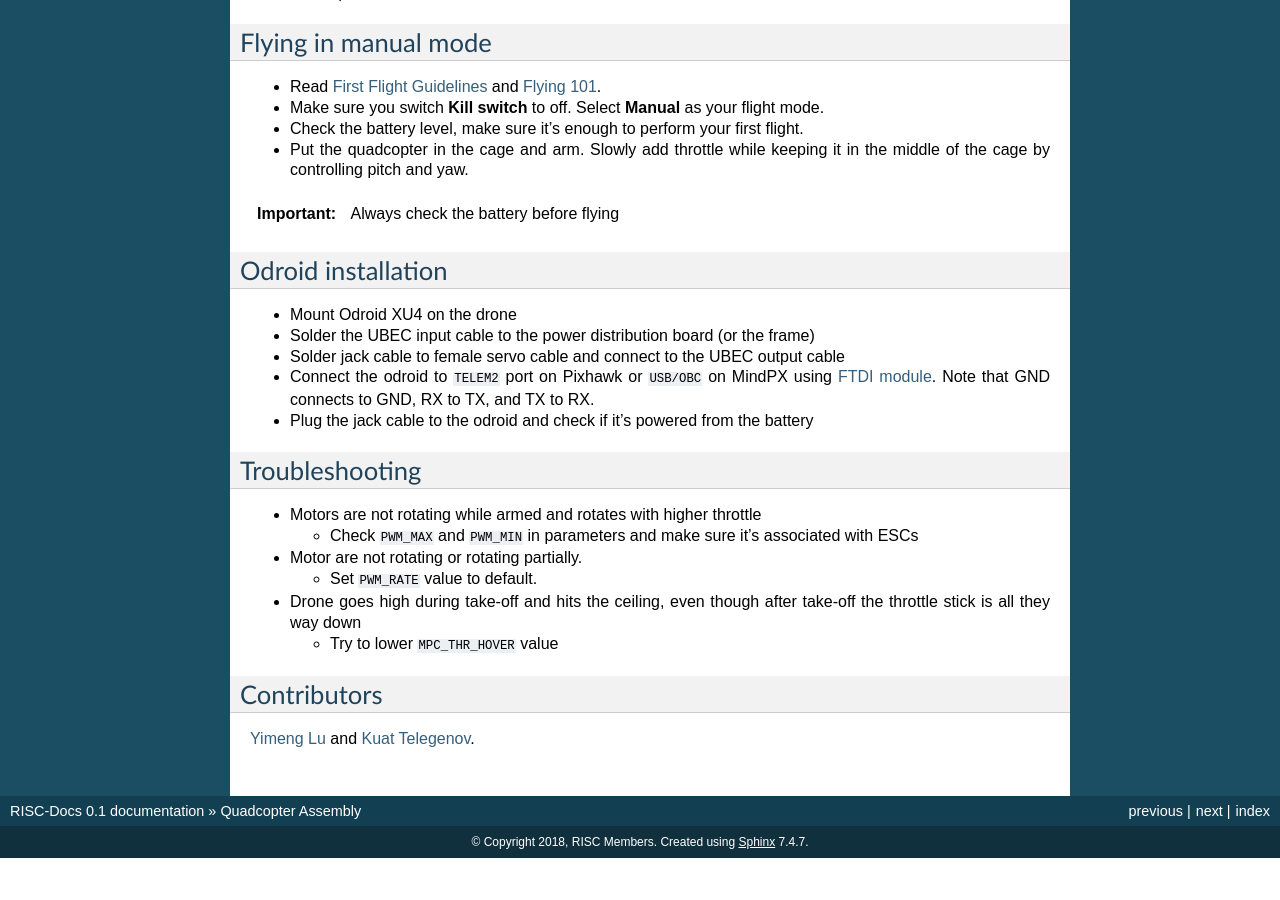
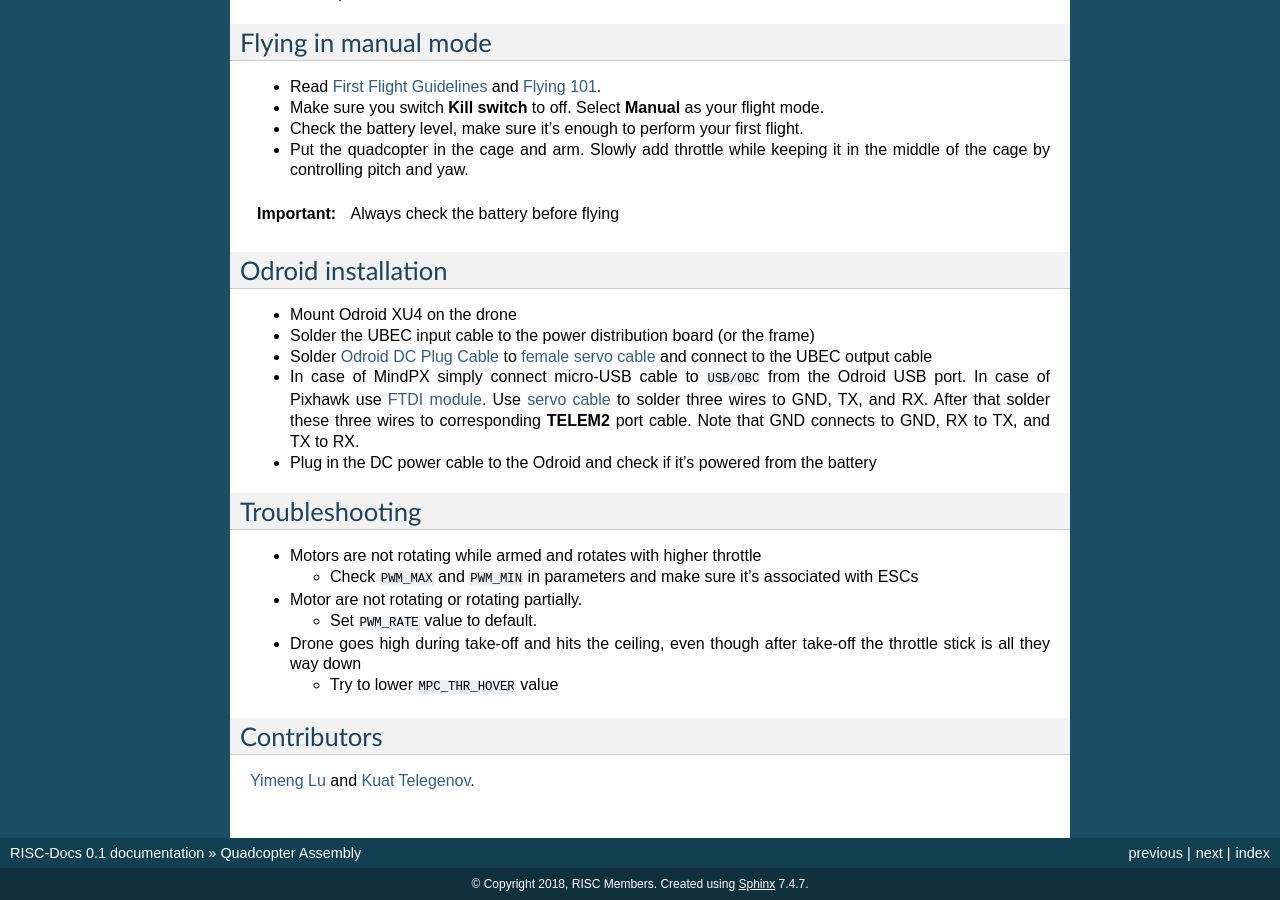
Before and after one commit to risckaust/risc-documentations, a Sphinx documentation site: the page built from docs/source/1-quadcopter-assembly.rst, in a window 1280 px wide and 900 px high, scrolled down 6250 px. Built offline with Sphinx 7.4.7, drawn with Linux system fonts in a browser that asks for light colours; pages that are not in the unit, such as notebooks, are missing from menus; before the commit the page ends 7108 px from its top, so only the background shows below that.

Commit message:
minor changes

```diff
--- a/docs/source/1-quadcopter-assembly.rst
+++ b/docs/source/1-quadcopter-assembly.rst
@@ -247,11 +247,11 @@ Odroid installation
 
 - Solder the UBEC input cable to the power distribution board (or the frame)
 
-- Solder jack cable to female servo cable and connect to the UBEC output cable
+- Solder `Odroid DC Plug Cable <https://www.hardkernel.com/shop/dc-plug-cable-assembly-5-5mm/>`_ to `female servo cable <https://www.sparkfun.com/products/8738>`_ and connect to the UBEC output cable
 
-- Connect the odroid to ``TELEM2`` port on Pixhawk or ``USB/OBC`` on MindPX using `FTDI module <https://www.ftdichip.com/Support/Documents/DataSheets/Cables/DS_TTL-232R_PCB.pdf>`_. Note that GND connects to GND, RX to TX, and TX to RX.
+- In case of MindPX simply connect micro-USB cable to ``USB/OBC`` from the Odroid USB port. In case of Pixhawk use `FTDI module <https://www.ftdichip.com/Support/Documents/DataSheets/Cables/DS_TTL-232R_PCB.pdf>`_. Use `servo cable <https://www.sparkfun.com/products/8738>`_ to solder three wires to GND, TX, and RX. After that solder these three wires to corresponding **TELEM2** port cable. Note that GND connects to GND, RX to TX, and TX to RX.
 
-- Plug the jack cable to the odroid and check if it's powered from the battery
+- Plug in the DC power cable to the Odroid and check if it's powered from the battery
 
 
 
```
